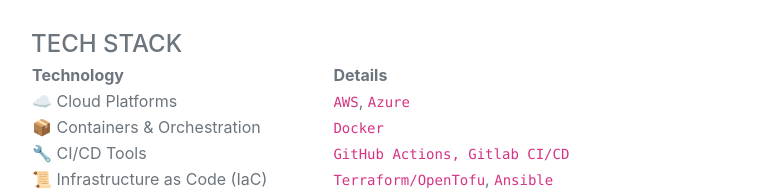
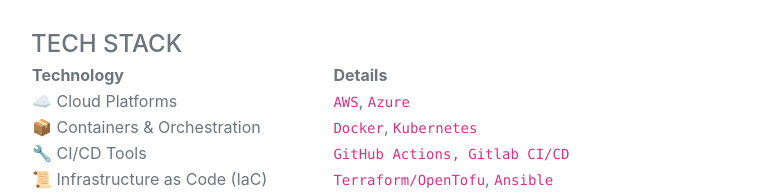
Before and after one commit to timmytandian/myresume_frontend, a website: page src/index.html in a window 1280 px wide. Shown: the part 4071-4267 px from the top of the page, without its empty margins (337-1096 px from the left). Drawn offline with nearby package versions, Linux system fonts and the light colour scheme; no server answers; a web font is replaced by a local one.

Commit message:
Add Kubernetes into one of my skill set.

```diff
--- a/src/index.html
+++ b/src/index.html
@@ -219,7 +219,7 @@
                             </tr>
                             <tr>
                                 <td>📦 Containers &amp; Orchestration</td>
-                                <td><code>Docker</code></td>
+                                <td><code>Docker</code>, <code>Kubernetes</code></td>
                             </tr>
                             <tr>
                                 <td>🔧 CI/CD Tools</td>
```
